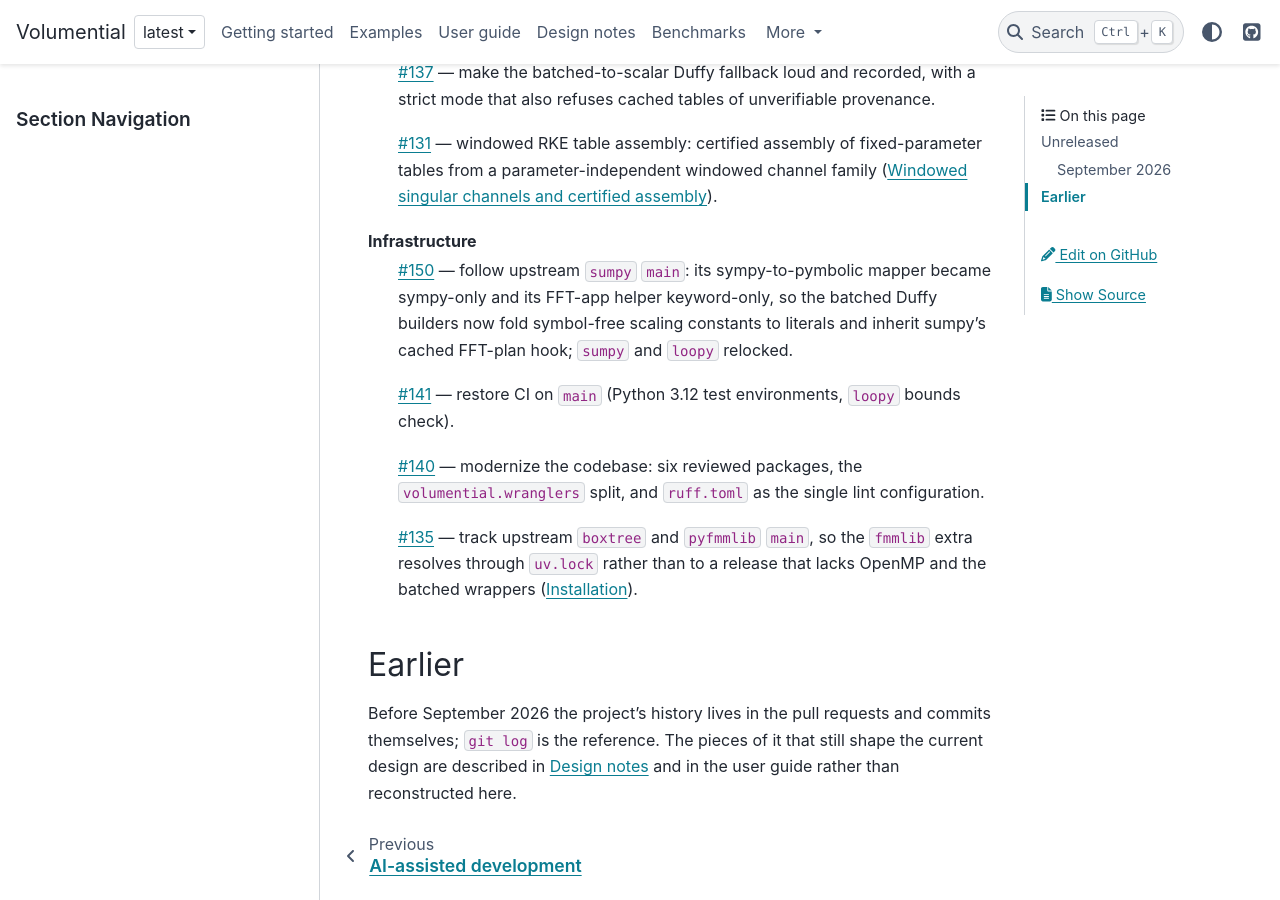
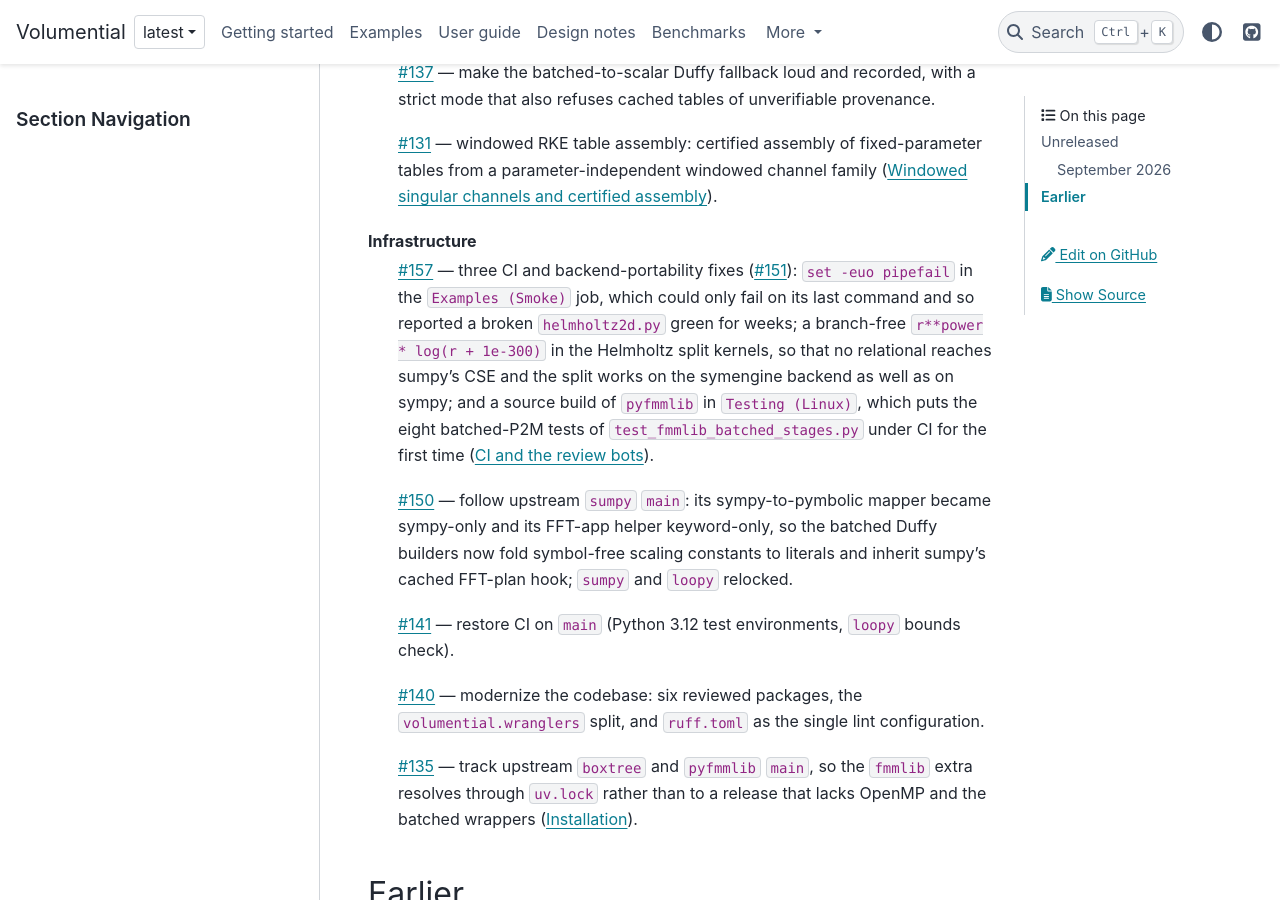
Before and after one commit to xywei/volumential, a Sphinx documentation site: the page built from doc/source/changelog.md, in a window 1280 px wide and 900 px high, scrolled down 1335 px. Built offline with Sphinx 7.4.7 and the PyData theme 0.15.4, drawn with Linux system fonts in a browser that asks for light colours.

Commit message:
docs(changelog): record #157
Three fixes under Infrastructure: the smoke job that could not fail, the
symengine-incompatible relational in the split kernels, and the pyfmmlib
source build that gives the batched stages CI coverage.

```diff
--- a/doc/source/changelog.md
+++ b/doc/source/changelog.md
@@ -57,6 +57,16 @@ Tables and numerics
   ({doc}`design-notes/windowed-channels`).
 
 Infrastructure
+: [#157](https://github.com/xywei/volumential/pull/157) — three CI and
+  backend-portability fixes ([#151](https://github.com/xywei/volumential/issues/151)):
+  `set -euo pipefail` in the `Examples (Smoke)` job, which could only fail on
+  its last command and so reported a broken `helmholtz2d.py` green for weeks;
+  a branch-free `r**power * log(r + 1e-300)` in the Helmholtz split kernels, so
+  that no relational reaches sumpy's CSE and the split works on the symengine
+  backend as well as on sympy; and a source build of `pyfmmlib` in
+  `Testing (Linux)`, which puts the eight batched-P2M tests of
+  `test_fmmlib_batched_stages.py` under CI for the first time
+  ({doc}`development/ci`).
 : [#150](https://github.com/xywei/volumential/pull/150) — follow upstream
   `sumpy` `main`: its sympy-to-pymbolic mapper became sympy-only and its FFT-app
   helper keyword-only, so the batched Duffy builders now fold symbol-free
```
